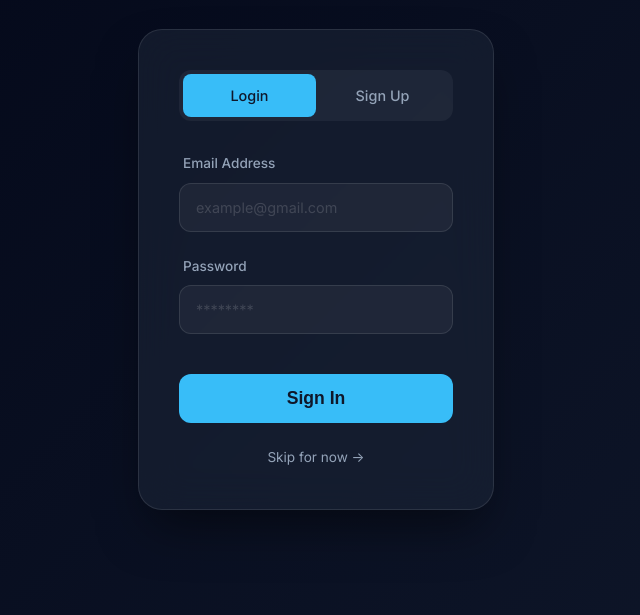
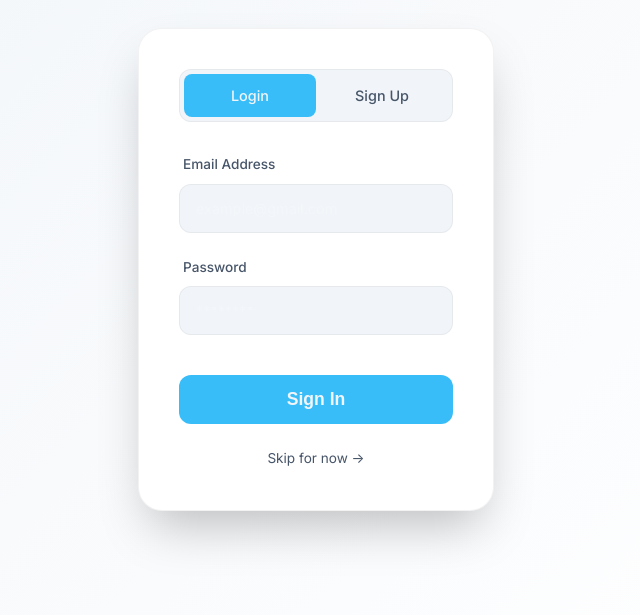
Before and after one commit to RawHit02/ANGC, a website: page auth.html in a window 1280 px wide. Shown: the part 185-800 px from the top of the page, without its empty margins (324-964 px from the left). Drawn offline with Linux system fonts and the light colour scheme.

Commit message:
update the light dark theme of the login signup form

```diff
--- a/auth.html
+++ b/auth.html
@@ -13,7 +13,8 @@
             align-items: center;
             justify-content: center;
             overflow: hidden;
-            background: linear-gradient(135deg, #020617 0%, #0f172a 100%);
+            background: linear-gradient(135deg, var(--bg-dark) 0%, var(--bg-surface) 100%);
+            color: var(--text-primary);
         }
 
         .auth-container {
@@ -24,13 +25,13 @@
         }
 
         .auth-card {
-            background: rgba(30, 41, 59, 0.5);
+            background: var(--bg-card);
             backdrop-filter: blur(20px);
             -webkit-backdrop-filter: blur(20px);
-            border: 1px solid rgba(255, 255, 255, 0.1);
+            border: 1px solid var(--border);
             border-radius: 24px;
             padding: 2.5rem;
-            box-shadow: 0 25px 50px -12px rgba(0, 0, 0, 0.5);
+            box-shadow: 0 25px 50px -12px rgba(0, 0, 0, 0.25);
         }
 
         .auth-header {
@@ -41,7 +42,7 @@
         .auth-logo {
             font-size: 1.8rem;
             font-weight: 700;
-            color: #fff;
+            color: var(--text-primary);
             text-decoration: none;
             display: block;
             margin-bottom: 0.5rem;
@@ -53,10 +54,11 @@
 
         .auth-tabs {
             display: flex;
-            background: rgba(255, 255, 255, 0.05);
+            background: var(--bg-dark);
             padding: 4px;
             border-radius: 12px;
             margin-bottom: 2rem;
+            border: 1px solid var(--border);
         }
 
         .auth-tab {
@@ -102,11 +104,11 @@
 
         .form-group input {
             width: 100%;
-            background: rgba(255, 255, 255, 0.05) !important;
-            border: 1px solid rgba(255, 255, 255, 0.1);
+            background: var(--bg-dark);
+            border: 1px solid var(--border);
             border-radius: 12px;
             padding: 14px 16px;
-            color: #fff !important;
+            color: var(--text-primary);
             transition: all 0.3s ease;
             font-size: 0.95rem;
         }
@@ -116,8 +118,8 @@
         .form-group input:-webkit-autofill:hover,
         .form-group input:-webkit-autofill:focus,
         .form-group input:-webkit-autofill:active {
-            -webkit-box-shadow: 0 0 0 30px #1e293b inset !important;
-            -webkit-text-fill-color: #fff !important;
+            -webkit-box-shadow: 0 0 0 30px var(--bg-dark) inset !important;
+            -webkit-text-fill-color: var(--text-primary) !important;
             transition: background-color 5000s ease-in-out 0s;
         }
 
@@ -128,9 +130,9 @@
 
         .form-group input:focus {
             border-color: var(--accent);
-            background: rgba(255, 255, 255, 0.08) !important;
+            background: var(--bg-surface);
             outline: none;
-            box-shadow: 0 0 0 4px rgba(56, 189, 248, 0.15);
+            box-shadow: 0 0 0 4px rgba(56, 189, 248, 0.1);
         }
 
         .auth-btn {
@@ -174,7 +176,8 @@
         }
     </style>
 </head>
-<body class="dark-mode">
+<body class="light-mode">
+    <script>(function(){const t=localStorage.getItem('theme');if(t==='dark'){document.body.classList.remove('light-mode');document.body.classList.add('dark-mode');}})();</script>
     <div class="auth-container">
         <div class="auth-header">
             <a href="index.html" class="auth-logo">ANGC <span class="accent">Synapse</span></a>
```
